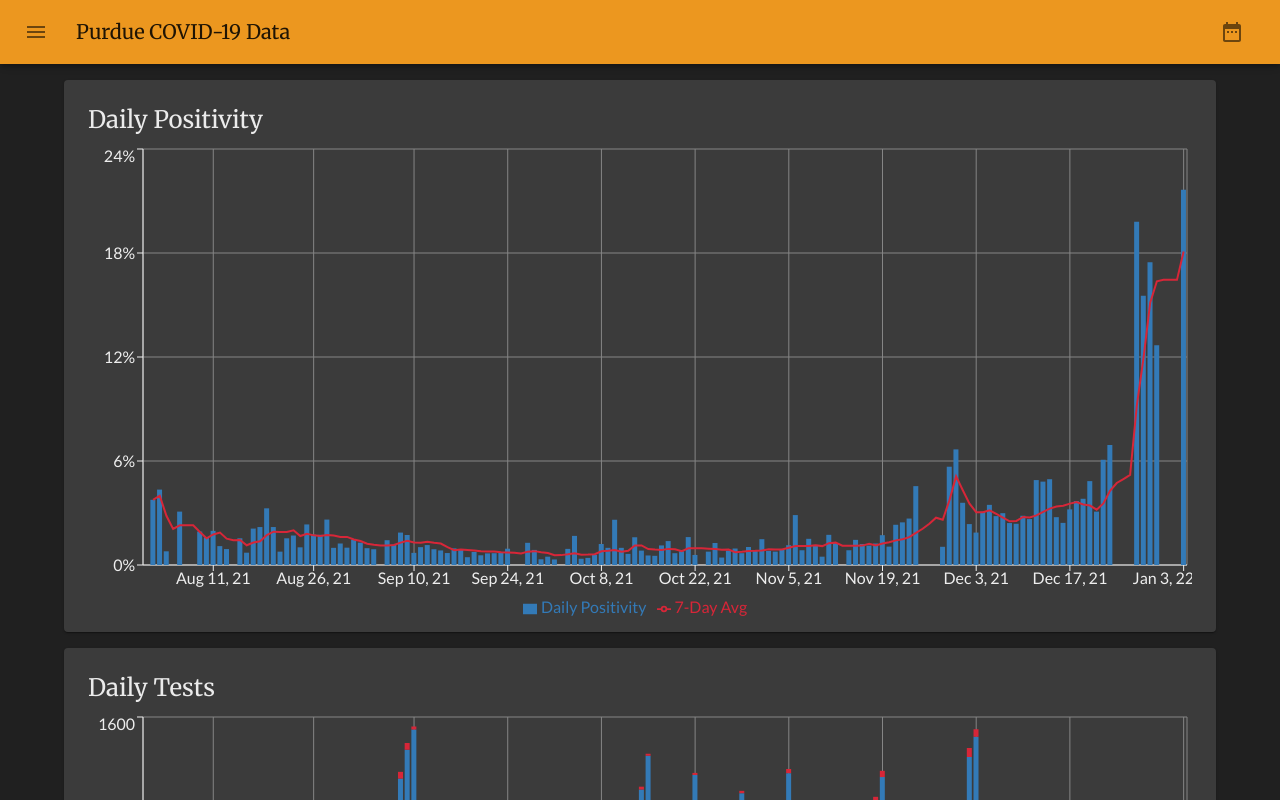
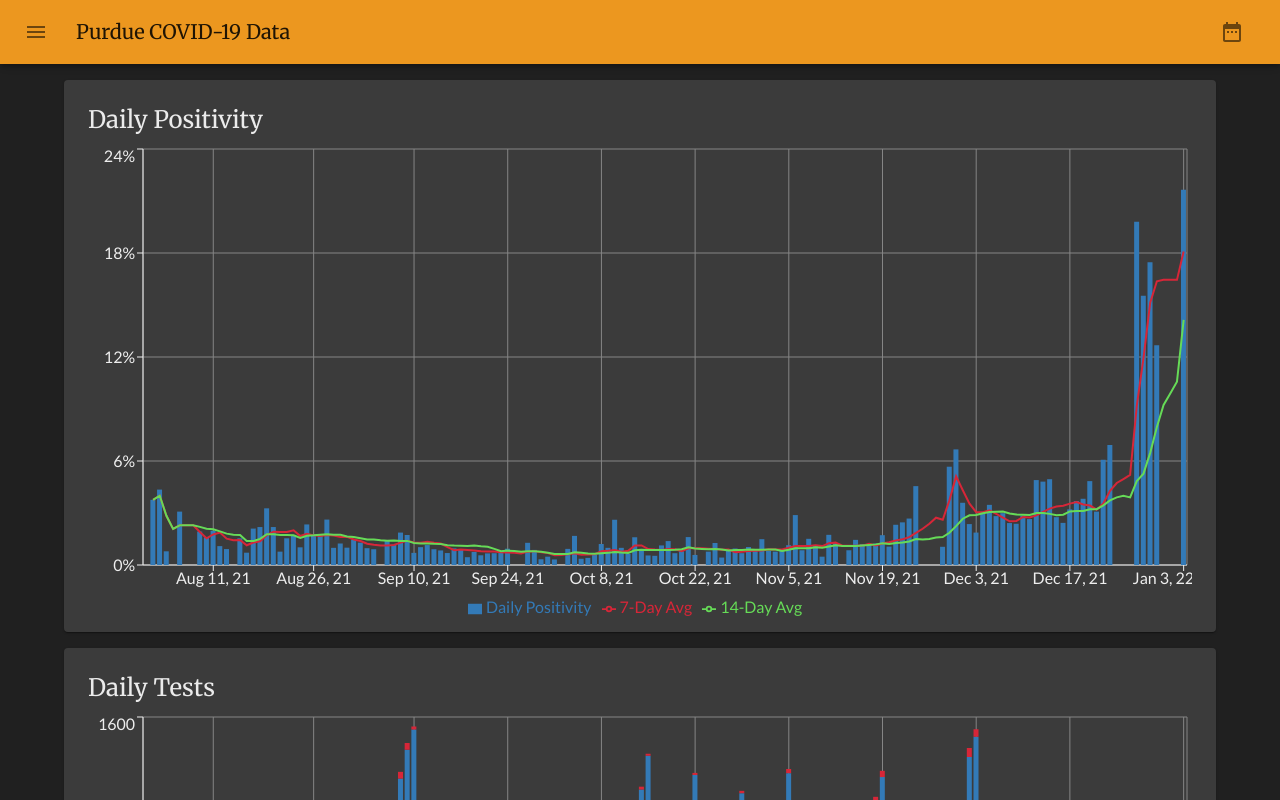
Before and after one commit to sam-bauer/purdue-covid-dashboard-unofficial, a React (Create React App) app: page / in a window 1280 px wide. Shown: the top 800 px of the page. Built offline with nearby package versions, Linux system fonts and the light colour scheme.

Commit message:
added 14-day avg on graph and tooltip

```diff
--- a/src/components/PositivityChart.js
+++ b/src/components/PositivityChart.js
@@ -23,6 +23,7 @@ const CustomToolTip = ({ active, payload, label }) => {
         </Typography>
         {formatPayloadData("Positivity", payload[0].value)}
         {formatPayloadData("7-Day Avg", payload[1].value)}
+        {formatPayloadData("14-Day Avg", payload[2].value)}
       </React.Fragment>
     );
   }
@@ -83,6 +84,14 @@ export default function PositivityChart(props) {
           dot={false}
           strokeWidth={2}
         />
+
+        <Line
+          name="14-Day Avg"
+          dataKey="positivity_rolling_14"
+          stroke="#66DB57"
+          dot={false}
+          strokeWidth={2}
+        />
       </ComposedChart>
     </ResponsiveContainer>
   );
```
